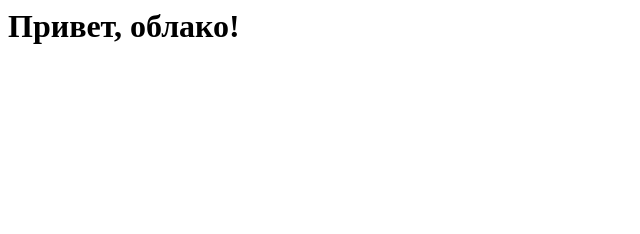
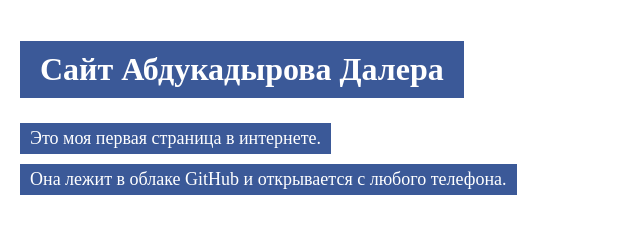
Before and after one commit to 24da1ep24/cloud-project, a plain HTML site: page index.html in a window 1280 px wide. Shown: the whole page, without its empty margins (0-640 px from the left). Drawn offline with Linux system fonts and the light colour scheme.

Commit message:
Update index.html

```diff
--- a/index.html
+++ b/index.html
@@ -1 +1,38 @@
-<h1>Привет, облако!</h1>
+<!DOCTYPE html>
+<html lang="ru">
+<head>
+    <meta charset="UTF-8">
+    <meta name="viewport" content="width=device-width, initial-scale=1.0">
+    <title>Сайт Абдукадырова Далера</title>
+    <style>
+        body {
+            font-family: 'Times New Roman', Times, serif;
+            margin: 20px;
+        }
+        h1 {
+            background-color: #3b5998;
+            color: white;
+            display: inline-block;
+            padding: 10px 20px;
+            margin-bottom: 20px;
+        }
+        p {
+            background-color: #3b5998;
+            color: white;
+            display: inline-block;
+            padding: 5px 10px;
+            margin: 5px 0;
+            font-size: 18px;
+        }
+    </style>
+</head>
+<body>
+
+    <h1>Сайт Абдукадырова Далера</h1>
+    <br>
+    <p>Это моя первая страница в интернете.</p>
+    <br>
+    <p>Она лежит в облаке GitHub и открывается с любого телефона.</p>
+
+</body>
+</html>
```
